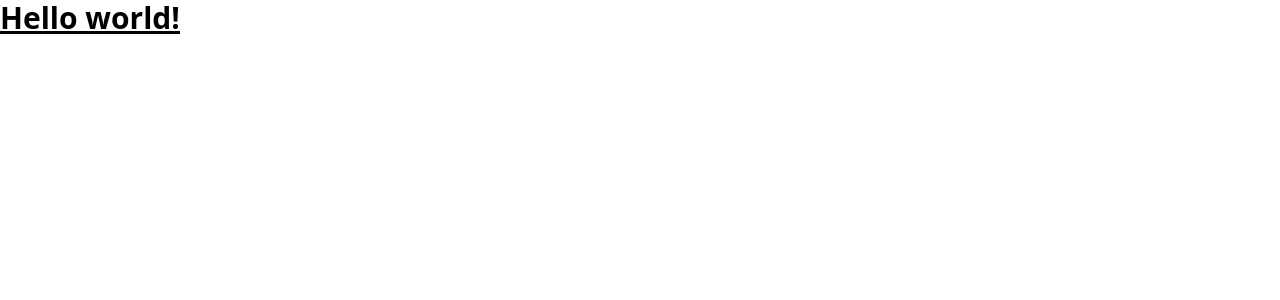
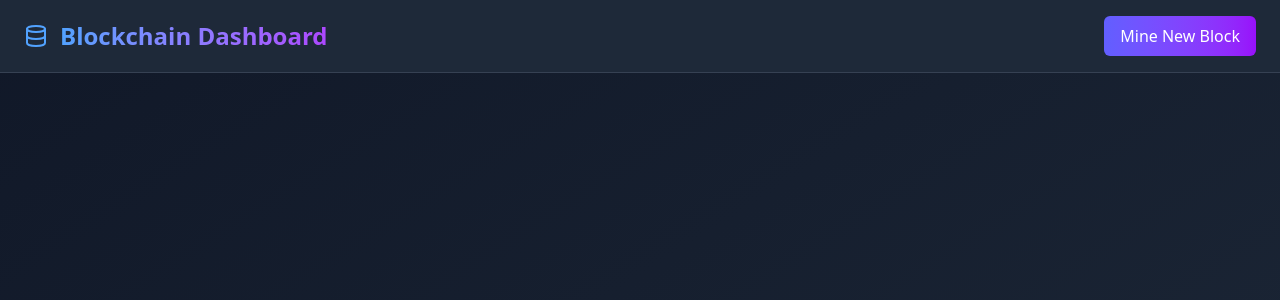
Before and after one commit to maulllanamm/BlockchainNetFrontend, a React (Vite) app: page / in a window 1280 px wide. Shown: the top 300 px of the page. Built offline with nearby package versions, Linux system fonts and the light colour scheme.

Commit message:
feat : header layout

```diff
--- a/package.json
+++ b/package.json
@@ -11,6 +11,7 @@
   },
   "dependencies": {
     "@tailwindcss/vite": "^4.1.6",
+    "lucide-react": "^0.510.0",
     "react": "^19.1.0",
     "react-dom": "^19.1.0",
     "tailwindcss": "^4.1.6"
--- a/src/App.tsx
+++ b/src/App.tsx
@@ -1,5 +1,7 @@
+import Header from "./layouts/MainLayout/Header";
+
 function App() {
-  return <h1 className="text-3xl font-bold underline">Hello world!</h1>;
+  return <Header />;
 }
 
 export default App;
--- /dev/null
+++ b/src/layouts/MainLayout/Header.tsx
@@ -0,0 +1,23 @@
+import { Database } from "lucide-react";
+
+function Header() {
+  return (
+    <div className="min-h-screen bg-gradient-to-br from-gray-900 to-gray-800 text-white">
+      <header className="bg-gray-800 border-b border-gray-700 py-4 px-6 flex items-center justify-between">
+        <div className="flex items-center">
+          <Database className="text-blue-400 mr-3" />
+          <h1 className="text-2xl font-bold bg-gradient-to-r from-blue-400 to-purple-500 bg-clip-text text-transparent">
+            Blockchain Dashboard
+          </h1>
+        </div>
+        <div className="flex items-center gap-4">
+          <button className="bg-gradient-to-r from-indigo-500 to-purple-600 hover:from-indigo-600 hover:to-purple-700 px-4 py-2 rounded-md flex items-center gap-2 transition-all duration-300 disabled:opacity-50">
+            Mine New Block
+          </button>
+        </div>
+      </header>
+    </div>
+  );
+}
+
+export default Header;
```
Also changed, not shown: 1 other file (tests, documents, lock files or other folders).
